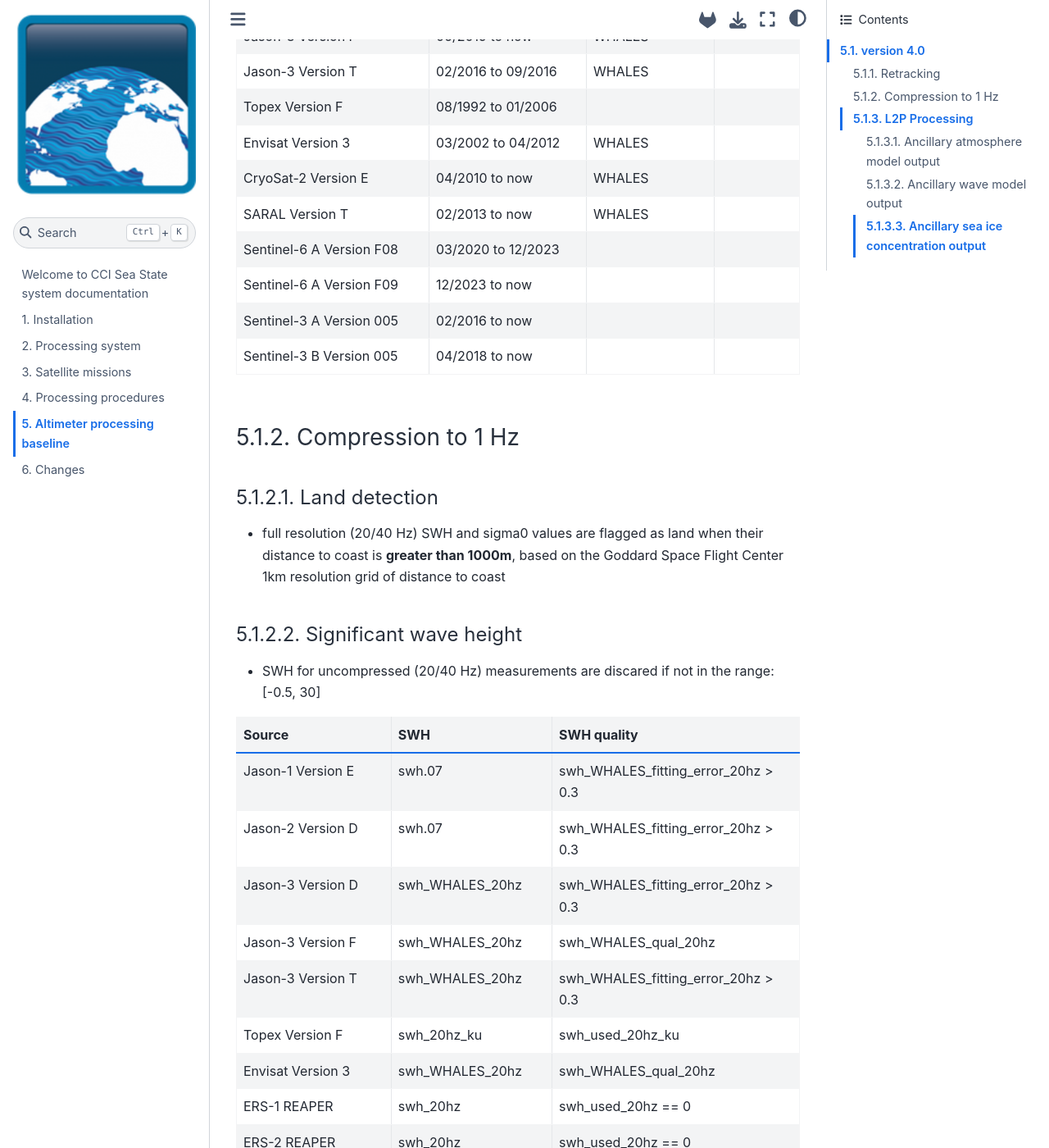
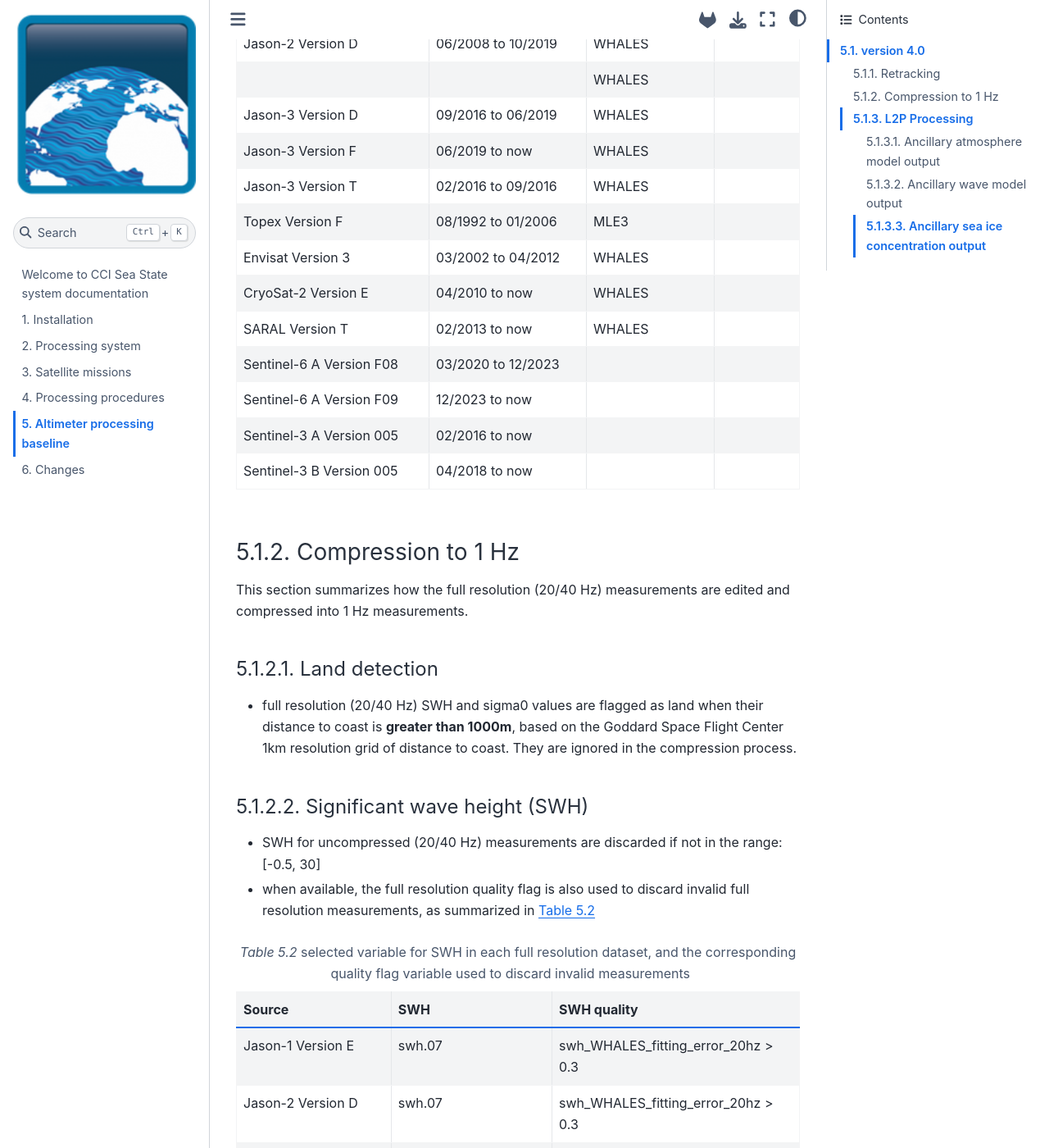
Before and after one commit to umr-lops/cci-seastate-pum, a Jupyter Book: the page built from baseline.md, in a window 1280 px wide and 1400 px high, scrolled down 646 px. Shown: the whole window at 82% size. Built offline with Jupyter Book 1.0.4 settings and Sphinx 7.4.7 and the Sphinx Book theme 1.1.4, drawn with Linux system fonts in a browser that asks for light colours; some of the changed text lies outside the part shown.

Commit message:
updated baseline

````diff
--- a/baseline.md
+++ b/baseline.md
@@ -6,6 +6,13 @@
 Some missions were retracked specifically for the CCI Sea State dataset,
 using WHALES retracker, whereas in some cases the data retracked by other
 agencies were used instead.
+
+{numref}`swh_retrackers` summarized the retracker used for each
+mission for significant wave height, whether the retracking was performed by
+CCI Sea State production team (WHALES) or a third party agency:
+
+```{table} Retracker used for each mission for retrieving the significant wave height
+:name: swh_retrackers
 
 | source                   | period             | retracker     | comment |
 |--------------------------|--------------------|---------------|---------|
@@ -17,7 +24,7 @@
 | Jason-3 Version D        | 09/2016 to 06/2019 | WHALES        |         |
 | Jason-3 Version F        | 06/2019 to now     | WHALES        |         |
 | Jason-3 Version T        | 02/2016 to 09/2016 | WHALES        |         |
-| Topex Version F          | 08/1992 to 01/2006 |               |         |
+| Topex Version F          | 08/1992 to 01/2006 | MLE3          |         |
 | Envisat Version 3        | 03/2002 to 04/2012 | WHALES        |         |
 | CryoSat-2  Version E     | 04/2010 to now     | WHALES        |         |
 | SARAL Version T          | 02/2013 to now     | WHALES        |         |
@@ -25,19 +32,28 @@
 | Sentinel-6 A Version F09 | 12/2023 to now     |               |         |
 | Sentinel-3 A Version 005 | 02/2016 to now     |               |         |
 | Sentinel-3 B Version 005 | 04/2018 to now     |               |         |
-
+```
 
 ### Compression to 1 Hz
+
+This section summarizes how the full resolution  (20/40 Hz) measurements are
+edited and compressed into 1 Hz measurements.
 
 #### Land detection
 - full resolution (20/40 Hz) SWH and sigma0 values are flagged as land when
   their distance to coast is **greater than 1000m**, based on the Goddard Space
-  Flight Center 1km resolution grid of distance to coast
+  Flight Center 1km resolution grid of distance to coast. They are ignored
+  in the compression process.
 
-#### Significant wave height
+#### Significant wave height (SWH)
 
-- SWH for uncompressed (20/40 Hz) measurements are discared if not in the
+- SWH for uncompressed (20/40 Hz) measurements are discarded if not in the
   range: [-0.5, 30]
+- when available, the full resolution quality flag is also used to discard
+  invalid full resolution measurements, as summarized in {numref}`fullres_swh`
+
+```{table} selected variable for SWH in each full resolution dataset, and the corresponding quality flag variable used to discard invalid measurements
+:name: fullres_swh
 
 | Source                  | SWH                    | SWH quality                         |
 |-------------------------|------------------------|-------------------------------------|
@@ -56,13 +72,12 @@
 | Sentinel-6A Version F09 | swh_ocean              | swh_ocean_qual ==1                  |
 | Sentinel-3A Version 005 | swh_ocean_20_plrm_ku   | swh_ocean_qual_20_plrm_ku == 0      |
 | Sentinel-3B Version 005 | swh_ocean_20_plrm_ku   | swh_ocean_qual_20_plrm_ku == 0      |
-
-
+```
 
 
 #### Sigma0
-- sigma0 are **always taken from SGDR**, in C and Ku band (Ka for SARAL) -
-  using MLE3 Ku band sigma0 when available
+- sigma0 are **always taken from third party (agency) SGDR**, in C and Ku band
+  (Ka for SARAL) - using MLE3 Ku band sigma0 when available.
 
 | Source                   | Sigma0                | Sigma0 quality                           |
 |--------------------------|-----------------------|------------------------------------------|
@@ -90,13 +105,14 @@
 | Sentinel-3 B Version 005 | sig0_ocean_20_plrm_ku |                                          |
 |                          | sig0_ocean_20_c       |                                          |
 
-```
-S-band sigma0 were discared for Envisat as it was found they were systematically
-flagged as bad in the SGDR product.
-```
+> **S-band sigma0** were discarded for **Envisat** as it was found they were
+> systematically flagged as bad in the SGDR product.
 
 
 ### L2P Processing
+
+The base 1 Hz compressed files are enriched with additional variables and
+consolidated into L2P products.
 
 #### Ancillary atmosphere model output
 
````
Also changed, not shown: other parts of baseline.md (+1 -1 lines).
